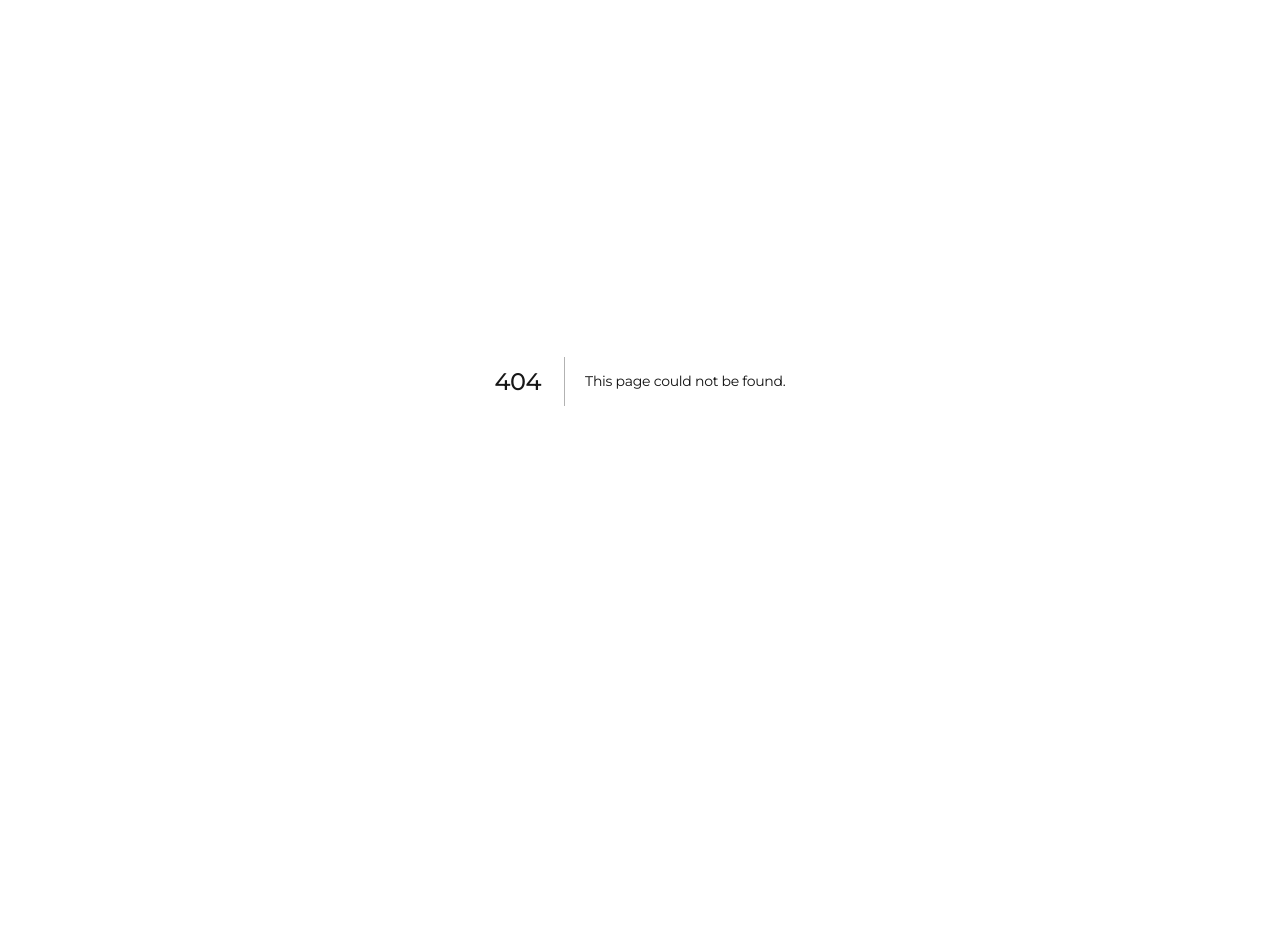
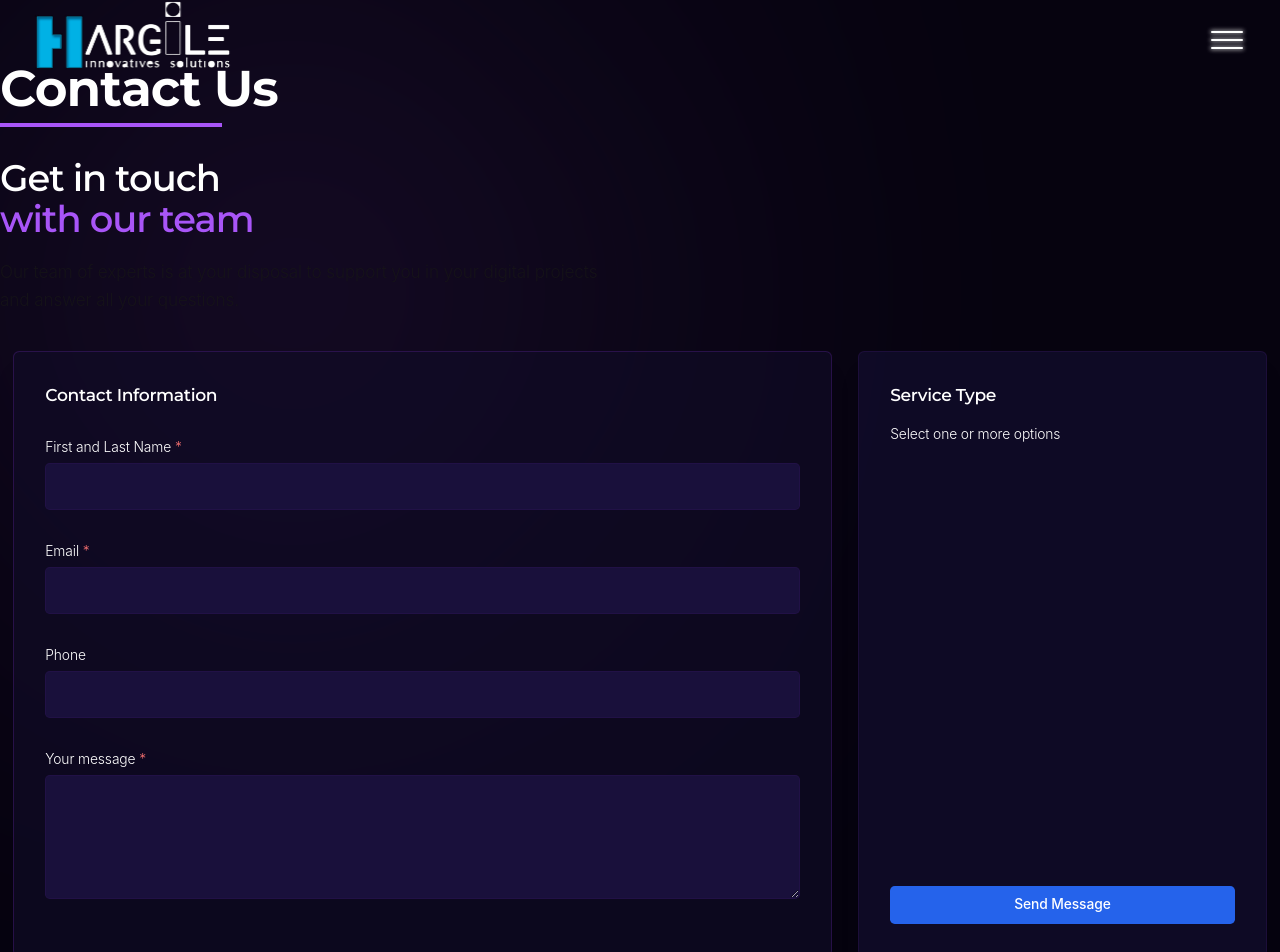
Before and after one commit to DoDesCadeaux/hargile_website, a Next.js app: page /en/contact in a window 1280 px wide. Before the commit this address had no page. Shown: the part 19-971 px from the top of the page. Before the commit the page ends 800 px from the top, so only its background shows below. Built offline with nearby package versions, Linux system fonts and the light colour scheme; a web font is replaced by a local one.

Commit message:
SetUpPageContact

```diff
--- /dev/null
+++ b/src/app/[locale]/contact/page.jsx
@@ -0,0 +1,60 @@
+"use client";
+import { useForm } from "react-hook-form";
+import { useTranslations, useLocale } from "next-intl";
+import { ContactSection } from "@/components/pages/contact/components/ContactSection";
+import { ServicesSection } from "@/components/pages/contact/components/ServicesSection";
+import { PrivacyFooter } from "@/components/pages/contact/components/PrivacyFooter";
+import { Header } from "@/components/header/mainHeader";
+import {
+  FormContainer,
+  PageWrapper,
+  BackgroundBlur,
+  FormGrid,
+} from "@/components/pages/homepage/quote-request/quote-request-form.styled";
+
+export default function ContactForm() {
+  const {
+    register,
+    handleSubmit,
+    formState: { errors },
+    setValue,
+    watch,
+  } = useForm();
+
+  // Get translations from the contact page section
+  const t = useTranslations("pages.contact");
+
+  const onSubmit = (data) => {
+    console.log("Form submitted:", data);
+    // Add your form submission logic here
+  };
+
+  return (
+    <PageWrapper>
+      <BackgroundBlur />
+      <FormContainer>
+        <Header
+          title={t("title")}
+          subtitleRegular={t("subtitle.part1")}
+          subtitleHighlight={t("subtitle.part2")}
+          description={t("description")}
+          showUnderline={true}
+          showBackgroundBlur={false}
+        />
+        <form onSubmit={handleSubmit(onSubmit)}>
+          <FormGrid>
+            <ContactSection
+              t={t}
+              register={register}
+              errors={errors}
+              setValue={setValue}
+              watch={watch}
+            />
+            <ServicesSection t={t} />
+          </FormGrid>
+          <PrivacyFooter t={t} />
+        </form>
+      </FormContainer>
+    </PageWrapper>
+  );
+}
--- a/src/app/[locale]/portfolio/page.jsx
+++ b/src/app/[locale]/portfolio/page.jsx
@@ -160,7 +160,7 @@ export default function PortfolioPage() {
     // Create Lenis smooth scroll instance
     const lenis = new Lenis({
       duration: 1.2,
-      easing: (t) => Math.min(1, 1.001 - Math.pow(2, -10 * t)), // https://www.desmos.com/calculator/brs54l4xou
+      easing: (t) => Math.min(1, 1.001 - Math.pow(2, -10 * t)),
       direction: "vertical",
       gestureDirection: "vertical",
       smooth: true,
@@ -217,7 +217,7 @@ export default function PortfolioPage() {
                 image={project.image}
                 actionText={project.actionText}
                 actionUrl={project.actionUrl}
-                index={index} // Pass index for staggered animations
+                index={index}
               />
             ))}
           </ProjectsGrid>
--- a/src/app/pages/_app.js
+++ b/src/app/pages/_app.js
@@ -11,8 +11,13 @@ import {router} from "next/client";
 export default function App({Component, pageProps}) {
     useEffect(() => {
         const lenis = new Lenis({
-            smooth: true,
-            lerp: 0.1,
+          duration: 1.2,
+          easing: (t) => Math.min(1, 1.001 - Math.pow(2, -10 * t)),
+          direction: "vertical",
+          gestureDirection: "vertical",
+          smooth: true,
+          smoothTouch: false,
+          touchMultiplier: 2,
         });
 
         function raf(time) {
--- /dev/null
+++ b/src/components/pages/contact/components/ContactSection.jsx
@@ -0,0 +1,86 @@
+import { Transition } from "@headlessui/react";
+import {
+  ContactInfoColumn,
+  SectionTitle,
+  FormGroup,
+  InputLabel,
+  RequiredMark,
+  Input,
+  TextArea,
+  DropdownContainer,
+  DropdownItem,
+} from "../../homepage/quote-request/quote-request-form.styled";
+
+export function ContactSection({ t, register, errors }) {
+  return (
+    <ContactInfoColumn>
+      <SectionTitle>{t("contact.title")}</SectionTitle>
+      <FormGroup>
+        <InputLabel htmlFor="name">
+          {t("contact.name")} <RequiredMark>*</RequiredMark>
+        </InputLabel>
+        <Input
+          id="name"
+          type="text"
+          hasError={errors.name}
+          {...register("name", { required: true })}
+        />
+      </FormGroup>
+      <FormGroup>
+        <InputLabel htmlFor="email">
+          {t("contact.email")} <RequiredMark>*</RequiredMark>
+        </InputLabel>
+        <Input
+          id="email"
+          type="email"
+          hasError={errors.email}
+          {...register("email", {
+            required: true,
+            pattern: /^[A-Z0-9._%+-]+@[A-Z0-9.-]+\.[A-Z]{2,}$/i,
+          })}
+        />
+      </FormGroup>
+      <FormGroup>
+        <InputLabel htmlFor="phone">{t("contact.phone")}</InputLabel>
+        <Input id="phone" type="tel" {...register("phone")} />
+      </FormGroup>
+      <FormGroup>
+        <InputLabel htmlFor="message">
+          {t("contact.message")} <RequiredMark>*</RequiredMark>
+        </InputLabel>
+        <TextArea
+          id="message"
+          rows={5}
+          hasError={errors.message}
+          {...register("message", { required: true })}
+        />
+      </FormGroup>
+    </ContactInfoColumn>
+  );
+}
+
+export function Dropdown({ isOpen, options, onSelect }) {
+  return (
+    <Transition
+      show={isOpen}
+      enter="transition-opacity duration-75"
+      enterFrom="opacity-0"
+      enterTo="opacity-100"
+      leave="transition-opacity duration-150"
+      leaveFrom="opacity-100"
+      leaveTo="opacity-0"
+    >
+      <DropdownContainer>
+        {options.map((option) => (
+          <DropdownItem
+            key={option.value}
+            type="button"
+            onClick={() => onSelect(option.value)}
+          >
+            {option.label}
+          </DropdownItem>
+        ))}
+      </DropdownContainer>
+    </Transition>
+  );
+}
--- /dev/null
+++ b/src/components/pages/contact/components/PrivacyFooter.jsx
@@ -0,0 +1,20 @@
+import {
+  PrivacyNote,
+  PrivacyLink,
+  RequiredNote,
+  RequiredMark,
+} from "../../homepage/quote-request/quote-request-form.styled";
+
+export function PrivacyFooter({ t }) {
+  return (
+    <PrivacyNote>
+      <p>
+        {t("privacy.text")}{" "}
+        <PrivacyLink href="#">{t("privacy.link")}</PrivacyLink>.
+      </p>
+      <RequiredNote>
+        <RequiredMark>*</RequiredMark> {t("privacy.requiredFields")}
+      </RequiredNote>
+    </PrivacyNote>
+  );
+}
--- /dev/null
+++ b/src/components/pages/contact/components/ServicesSection.jsx
@@ -0,0 +1,20 @@
+import {
+  ServiceTypesColumn,
+  SectionTitle,
+  ServiceDescription,
+  SubmitButton,
+
+} from "../../homepage/quote-request/quote-request-form.styled";
+
+export function ServicesSection({ t }) {
+  return (
+    <ServiceTypesColumn>
+      <SectionTitle>{t("services.title")}</SectionTitle>
+      <ServiceDescription>{t("services.description")}</ServiceDescription>
+      <div className="service-options">
+
+      </div>
+      <SubmitButton type="submit">{t("submit")}</SubmitButton>
+    </ServiceTypesColumn>
+  );
+}
--- a/src/components/pages/homepage/quote-request/QuoteRequestForm.jsx
+++ b/src/components/pages/homepage/quote-request/QuoteRequestForm.jsx
@@ -2,7 +2,6 @@
 import { useState } from "react";
 import { useForm } from "react-hook-form";
 import { useTranslations, useLocale } from "next-intl";
-import { FormHeader } from "./components/FormHeader";
 import { ContactSection } from "./components/ContactSection";
 import { ServicesSection } from "./components/ServicesSection";
 import { PrivacyFooter } from "./components/PrivacyFooter";
--- a/src/components/pages/homepage/quote-request/components/FormHeader.jsx
+++ /dev/null
@@ -1,23 +0,0 @@
-import {
-  HeaderSection,
-  PageTitle,
-  TitleUnderline,
-  SubTitle,
-  Description,
-} from "../quote-request-form.styled";
-
-export function FormHeader({ t }) {
-  return (
-    <HeaderSection>
-      <PageTitle>{t("title")}</PageTitle>
-      <TitleUnderline />
-
-      <SubTitle>
-        <span>{t("subtitle.part1")}</span>
-        <br /> {t("subtitle.part2")}
-      </SubTitle>
-
-      <Description>{t("description")}</Description>
-    </HeaderSection>
-  );
-}
--- a/src/messages/en.json
+++ b/src/messages/en.json
@@ -122,11 +122,13 @@
             "part2": "for your project"
           },
           "description": "Complete the form below to receive a personalized estimate. Our team of experts will analyze your needs and contact you within 48 hours.",
+          "descriptionPageContact": "Our team of experts is at your disposal to support you in your digital projects and answer all your questions.",
           "contact": {
             "title": "Contact Information",
             "name": "First and Last Name",
             "email": "Email",
             "phone": "Phone",
+            "message": "Your message",
             "projectDescription": "Project Description",
             "budget": {
               "label": "Estimated Budget",
@@ -205,6 +207,35 @@
         "description": "Let's collaborate to create innovative and sustainable digital solutions tailored to your unique business needs.",
         "button": "Get in Touch"
       }
+    },
+    "contact": {
+      "title": "Contact Us",
+      "subtitle": {
+        "part1": "Get in touch",
+        "part2": "with our team"
+      },
+      "description": "Our team of experts is at your disposal to support you in your digital projects and answer all your questions.",
+      "contact": {
+        "title": "Contact Information",
+        "name": "First and Last Name",
+        "email": "Email",
+        "phone": "Phone",
+        "message": "Your message"
+      },
+      "services": {
+        "title": "Service Type",
+        "description": "Select one or more options",
+        "webDevelopment": "Web Development",
+        "mobileApps": "Mobile Applications",
+        "ai": "Artificial Intelligence",
+        "cloud": "Cloud Solutions"
+      },
+      "submit": "Send Message",
+      "privacy": {
+        "text": "By submitting this form, you accept our",
+        "link": "privacy policy",
+        "requiredFields": "Required fields"
+      }
     }
   }
 }
--- a/src/messages/fr.json
+++ b/src/messages/fr.json
@@ -122,11 +122,13 @@
             "part2": "gratuite pour votre projet"
           },
           "description": "Complétez le formulaire ci-dessous pour recevoir une estimation personnalisée. Notre équipe d'experts analysera vos besoins et vous contactera dans les 48 heures.",
+          "descriptionPageContact": "Notre équipe d'experts est à votre disposition pour vous accompagner dans vos projets numériques et répondre à toutes vos questions.",
           "contact": {
             "title": "Informations de contact",
             "name": "Nom et prénom",
             "email": "Email",
             "phone": "Téléphone",
+            "message": "Votre message",
             "projectDescription": "Description du projet",
             "budget": {
               "label": "Budget estimé",
@@ -205,6 +207,35 @@
         "description": "Collaborons pour créer des solutions numériques innovantes et durables adaptées aux besoins uniques de votre entreprise.",
         "button": "Contactez-nous"
       }
+    },
+    "contact": {
+      "title": "Contactez-nous",
+      "subtitle": {
+        "part1": "Entrez en contact",
+        "part2": "avec notre équipe"
+      },
+      "description": "Notre équipe d'experts est à votre disposition pour vous accompagner dans vos projets numériques et répondre à toutes vos questions.",
+      "contact": {
+        "title": "Informations de contact",
+        "name": "Nom et prénom",
+        "email": "Email",
+        "phone": "Téléphone",
+        "message": "Votre message"
+      },
+      "services": {
+        "title": "Type de service",
+        "description": "Sélectionnez une ou plusieurs options",
+        "webDevelopment": "Développement Web",
+        "mobileApps": "Applications Mobiles",
+        "ai": "Intelligence Artificielle",
+        "cloud": "Solutions Cloud"
+      },
+      "submit": "Envoyer le message",
+      "privacy": {
+        "text": "En soumettant ce formulaire, vous acceptez notre",
+        "link": "politique de confidentialité",
+        "requiredFields": "Champs obligatoires"
+      }
     }
   }
 }
```
